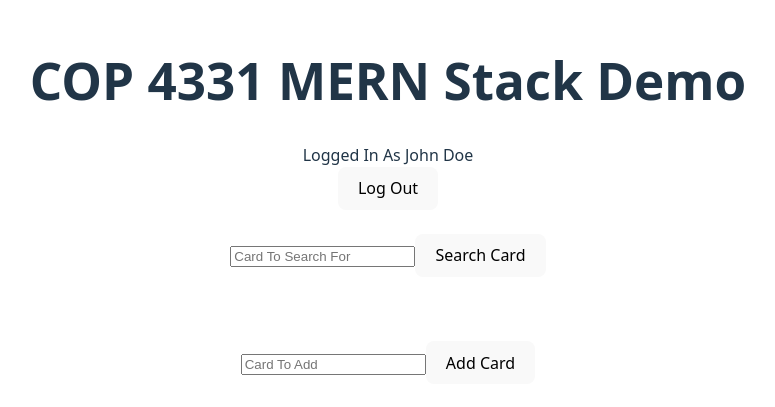
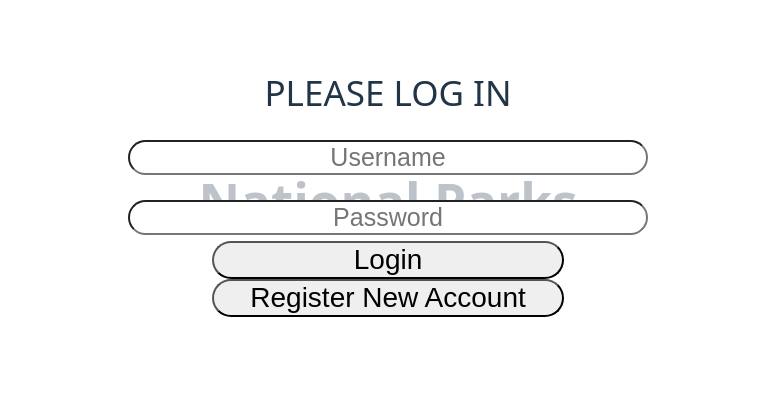
Before and after one commit to jayskarbek/MERN-Stack-Project, a React (Vite) app in the folder frontend/: page / in a window 1280 px wide. Shown: the part 199-606 px from the top of the page, without its empty margins (252-1027 px from the left). Built offline with nearby package versions, Linux system fonts and the light colour scheme.

Commit message:
add css file, and adjust login page

```diff
--- a/frontend/src/App.tsx
+++ b/frontend/src/App.tsx
@@ -3,7 +3,7 @@ import LoginPage from './pages/LoginPage.tsx';
 import CardPage from './pages/CardPage.tsx';
 function App() {
   return (
-    <CardPage />
+    <LoginPage />
   );
 }
 export default App;
--- /dev/null
+++ b/frontend/src/components/Login.css
@@ -0,0 +1,41 @@
+#loginDiv {
+    font-size: 40px;
+    padding: 15px;
+    width: 50%;
+    height: 35%;
+    background-color: rgba(255, 255, 255, 0.7);
+    border-radius: 20px;
+
+    position: absolute;
+    top: 50%;
+    left: 50%;
+    transform: translate(-50%, -50%);
+}
+
+#inner-title {
+    font-size: 35px;
+}
+
+#loginName {
+    font-size: 25px;
+}
+#loginPassword {
+    font-size: 25px;
+}
+
+.buttons {
+    display: block;
+	width: 55%;
+	margin: 0 auto;
+	font-size: 28px;
+	border-radius: 25px;
+	font-family: 'Ubuntu', sans-serif;
+}
+
+input[type="text"],input[type="password"]
+{
+    border-radius: 25px;
+    text-align: center;
+    width: 80%;
+    font-family: 'Ubuntu', sans-serif;
+}
--- a/frontend/src/components/Login.tsx
+++ b/frontend/src/components/Login.tsx
@@ -1,3 +1,5 @@
+import './Login.css';
+
 function Login() {
     function doLogin(event: any): void {
         event.preventDefault();
@@ -8,8 +10,10 @@ function Login() {
             <span id="inner-title">PLEASE LOG IN</span><br />
             <input type="text" id="loginName" placeholder="Username" /><br />
             <input type="password" id="loginPassword" placeholder="Password" /><br />
-            <input type="submit" id="loginButton" className="buttons" value="Do It"
+            <input type="submit" id="loginButton" className="buttons" value="Login"
                 onClick={doLogin} />
+            <input type="submit" id="registerButton" className="buttons" value="Register New Account"
+                /*onClick={doRegister}*/ />
             <span id="loginResult"></span>
         </div>
     );
--- a/frontend/src/components/PageTitle.tsx
+++ b/frontend/src/components/PageTitle.tsx
@@ -1,6 +1,6 @@
 function PageTitle() {
     return (
-        <h1 id="title">COP 4331 MERN Stack Demo</h1>
+        <h1 id="title">National Parks</h1>
     );
 };
 export default PageTitle;
```
